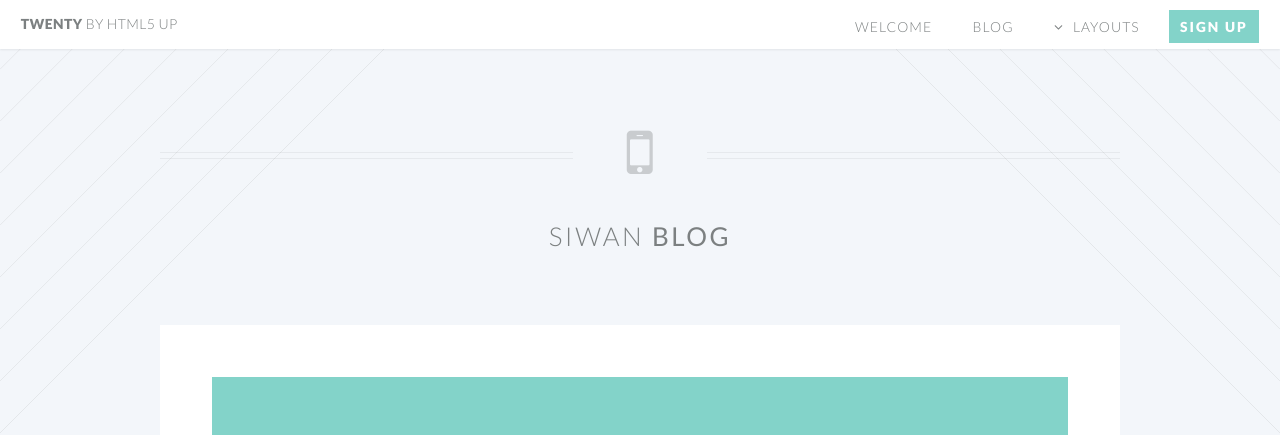
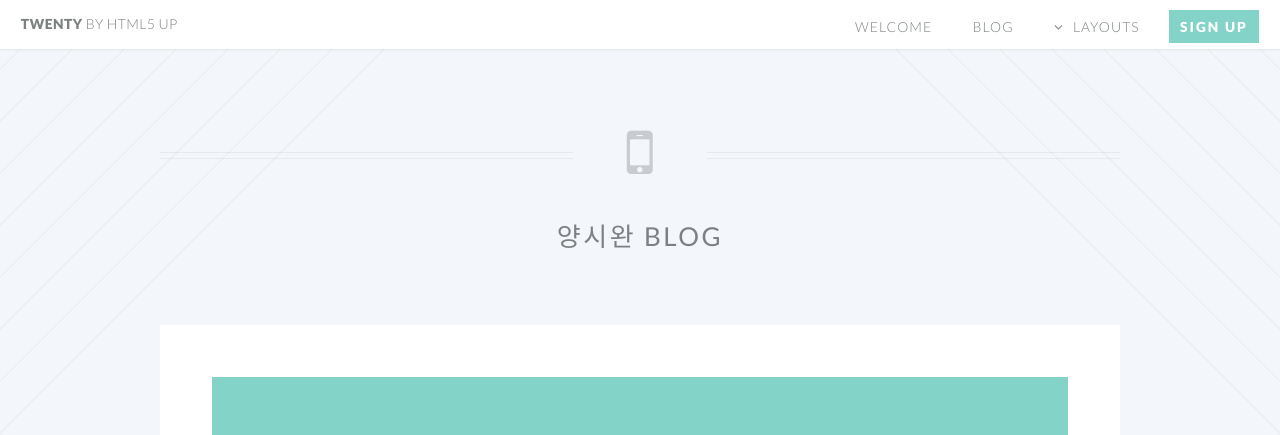
Before and after one commit to Yangsiwan/Yangsiwan.github.io, a Jekyll site: the page built from blog.html, in a window 1280 px wide and 900 px high. Shown: the top 435 px of the window. Built offline with Jekyll 4.4.1, drawn with Linux system fonts in a browser that asks for light colours.

Commit message:
Update blog.html

```diff
--- a/blog.html
+++ b/blog.html
@@ -5,7 +5,7 @@
 <article id="main">
     <header class="special container">
         <span class="icon fa-mobile"></span>
-        <h2>Siwan <strong>Blog</strong></h2>
+        <h2>양시완 <strong>Blog</strong></h2>
     </header>
     <section class="wrapper style4 container">
         <ul class="posts">
```
